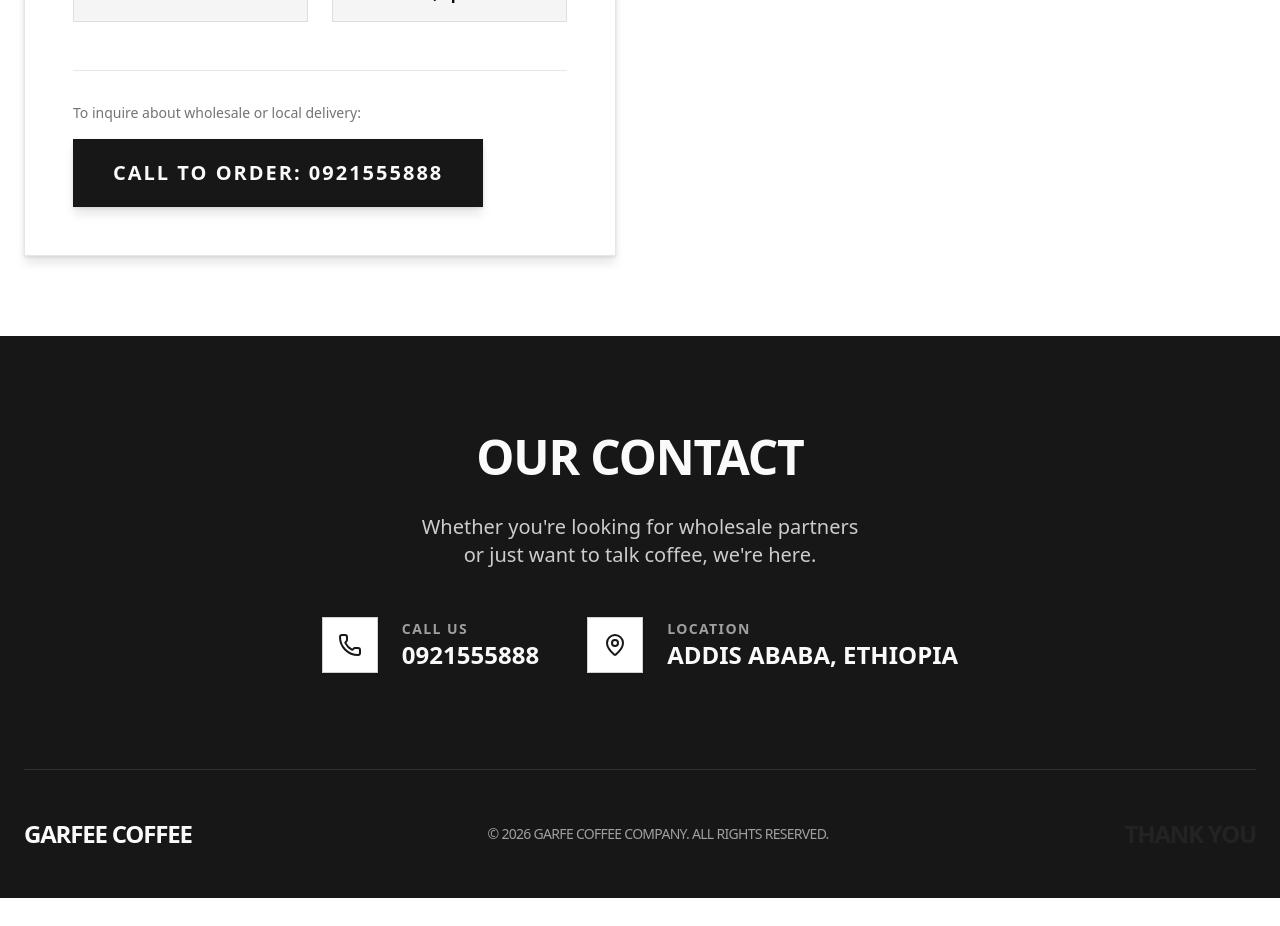
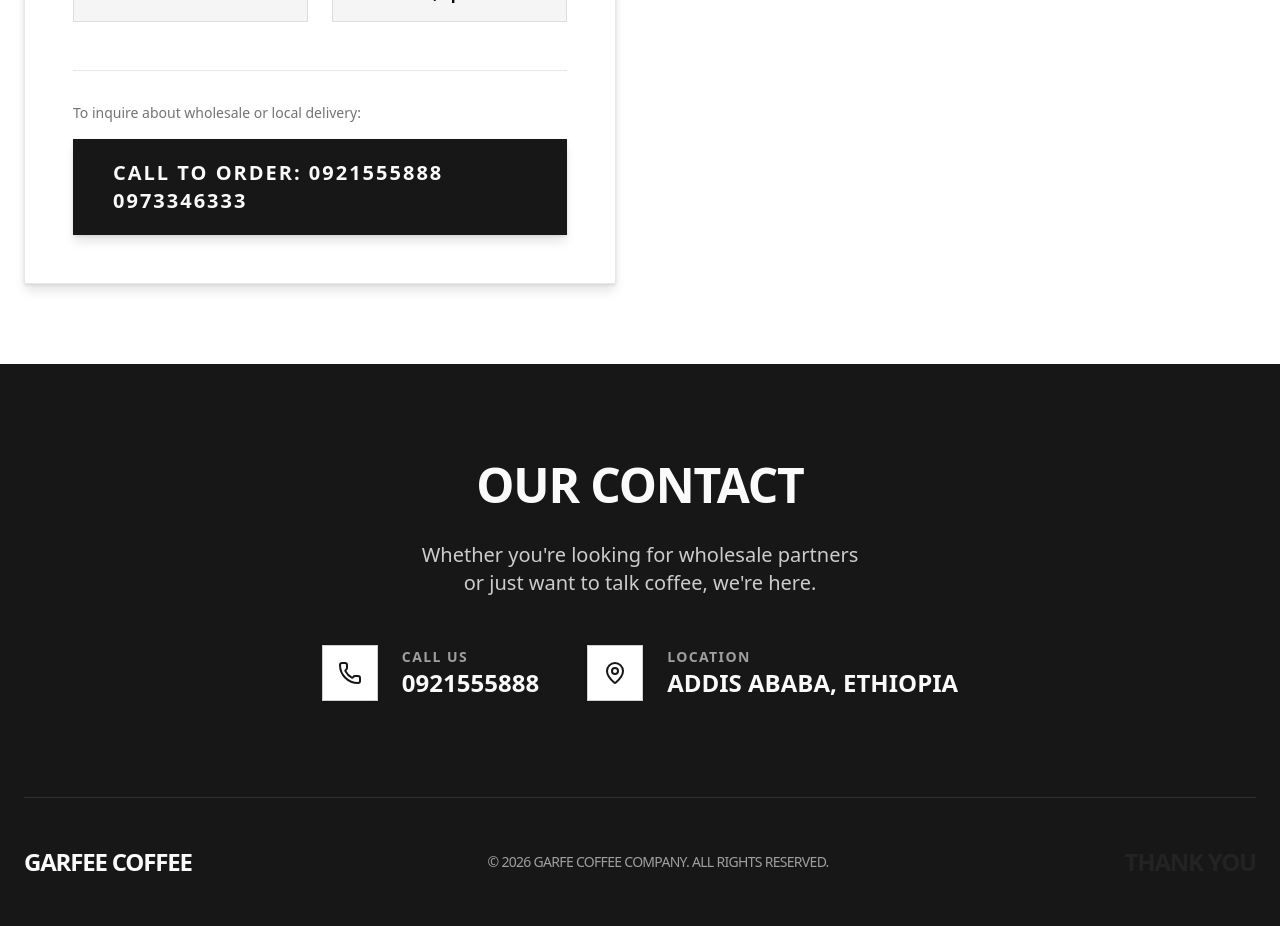
Before and after one commit to yoth78/j3, a React (Vite) app: page /products/guji-espresso in a window 1280 px wide. Shown: the part 820-1746 px from the top of the page. Before the commit the page ends 1718 px from the top, so only its background shows below. Built offline with nearby package versions, Linux system fonts and the light colour scheme.

Commit message:
Update ProductPage.tsx

```diff
--- a/src/components/ProductPage.tsx
+++ b/src/components/ProductPage.tsx
@@ -89,10 +89,11 @@
             <div className="pt-8 border-t border-primary/10">
               <p className="text-sm text-muted-foreground mb-4 font-medium">To inquire about wholesale or local delivery:</p>
               <a
-                href="tel:0921555888"
+                href="tel:0921555888,0973346333 "
                 className="inline-flex items-center gap-3 bg-primary text-primary-foreground px-10 py-5 rounded-none font-black text-xl hover:bg-primary/90 transition-all shadow-xl active:scale-95 uppercase tracking-widest"
               >
                 Call to Order: 0921555888
+                              0973346333
               </a>
             </div>
           </motion.div>
```
